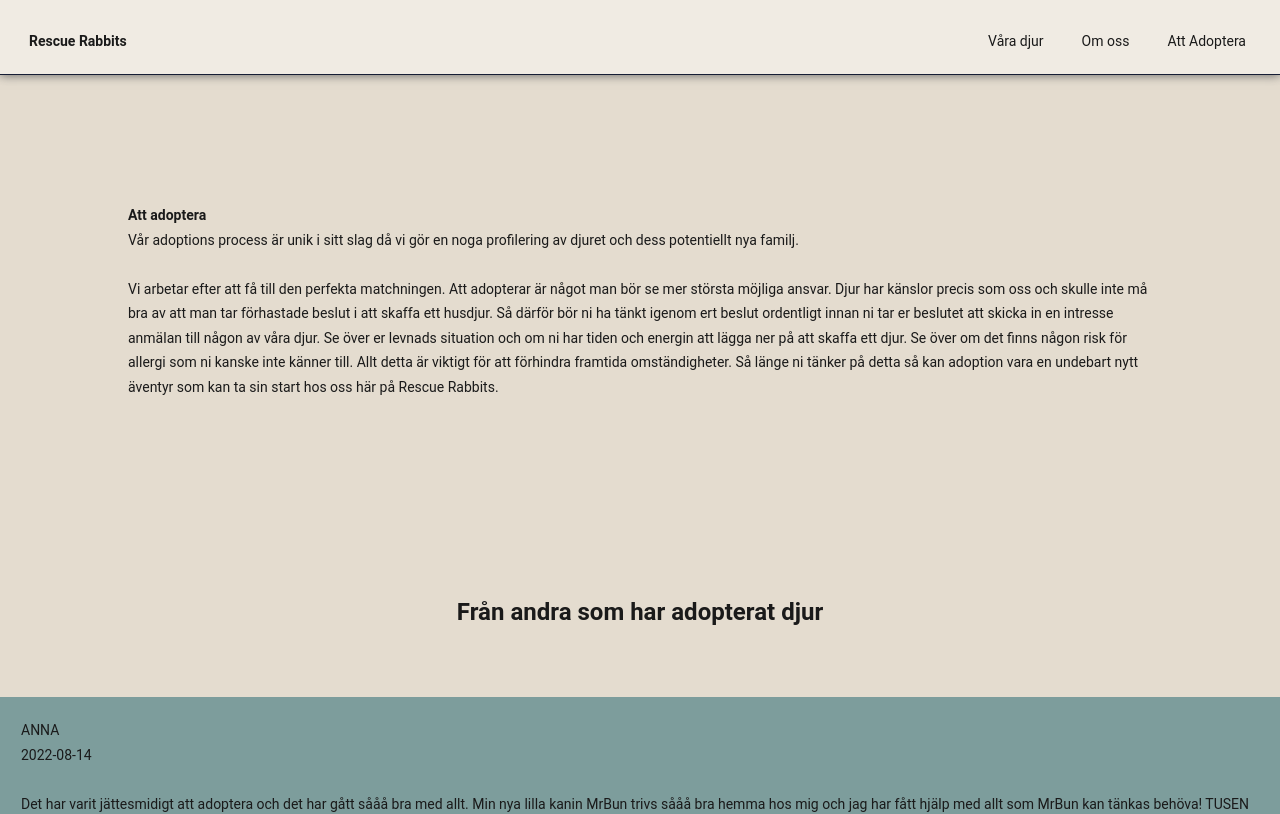
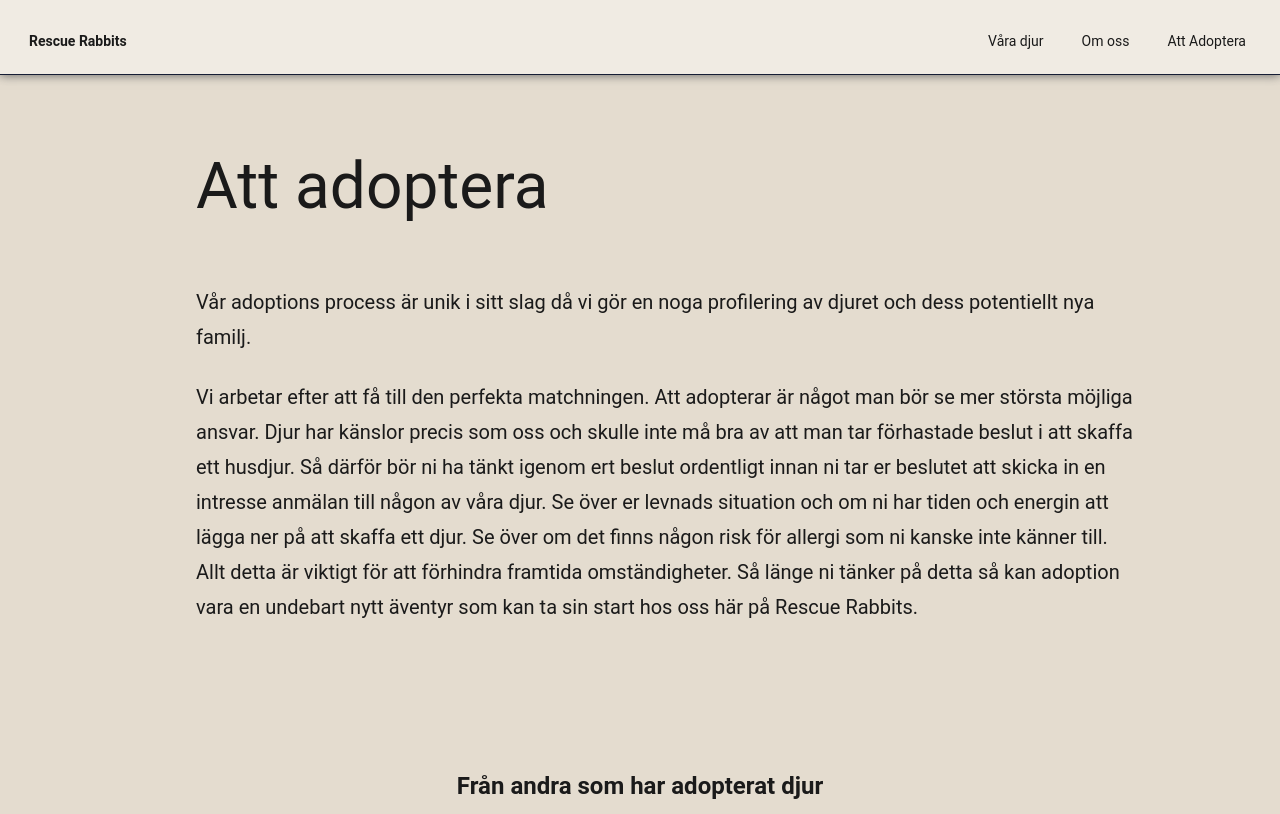
Before and after one commit to coffeetails/RescueRabbits-CrazySurfers, a React (Vite) app: page /Adoption in a window 1280 px wide. Shown: the top 814 px of the page. Built offline with nearby package versions, Linux system fonts and the light colour scheme.

Commit message:
Revert "Merge from V.1 to main"
This reverts commit c2f79d9749dfdda0bc545109e45c1f6e33dcec50, reversing
changes made to 19f683fa683f930e7404d6ae8750b7f7d9d4dcb4.

```diff
--- a/src/Views/adoption.scss
+++ b/src/Views/adoption.scss
@@ -13,8 +13,6 @@
 }
 
 .info-flex-container {
-
-    width: 100%;
     display: flex;
     flex-wrap: wrap;
     flex-direction: column;
@@ -23,16 +21,23 @@
 }
 
 .info-adopt {
-    display: flex;
-    flex-direction: column;
-    justify-content: center;
-    align-items: flex-start;
-    margin: 10vw;
+    @include margin-boxes;
+}
 
+.info-adopt h1 {
+    font-size: 64px;
+    font-weight: 400;
+    margin-bottom: 3rem;
 }
-.title-review{
-    margin: 5vw;
-    text-align: center
+
+.info-adopt > p {
+    font-weight: 400;
+    font-size: 20px;
+    line-height: 35px;
+}
+
+.customer-article {
+    @include margin-boxes;
 }
 
 .reviews {
--- a/src/components/AnimalCard.tsx
+++ b/src/components/AnimalCard.tsx
@@ -17,7 +17,6 @@ const AnimalCard = ({animal, animalOnClick}: Props) =>{
                 <p>Född: {animal.born}</p>
                 <p>Kön: {animal.gender}</p>
                 <p>Plats: {animal.location}</p>
-                <p>Kom till oss: {animal.arrival}</p>
              <button onClick={() =>animalOnClick(animal)}>Läs mer</button>
          </div>
     )
--- a/src/components/Search.tsx
+++ b/src/components/Search.tsx
@@ -15,7 +15,6 @@ function Search({animals, doSearch}: Props) {
   return (
     <section className="search">
       <input placeholder='Plats, Namn, DjurTyp' onChange={doSearch} />
-
     </section>
   )
 }
--- a/src/components/animalforum.scss
+++ b/src/components/animalforum.scss
@@ -2,8 +2,7 @@
     padding: 5vh 5vh;
     display: flex;
     flex-wrap: wrap;
-    flex-direction: column;
-    text-align: center;
+    flex-direction: row;
     justify-content: center;
 
 
--- a/src/components/animalinfo.scss
+++ b/src/components/animalinfo.scss
@@ -33,7 +33,7 @@
     justify-content: center;
     background-color: rgb(255, 255, 255);
     width: 20rem;
-    min-height: 20rem;
+    height: 20rem;
     text-align: center;
     box-shadow: 4px 0px 10px black;
     padding: 5px 25px 25px 25px;
```
